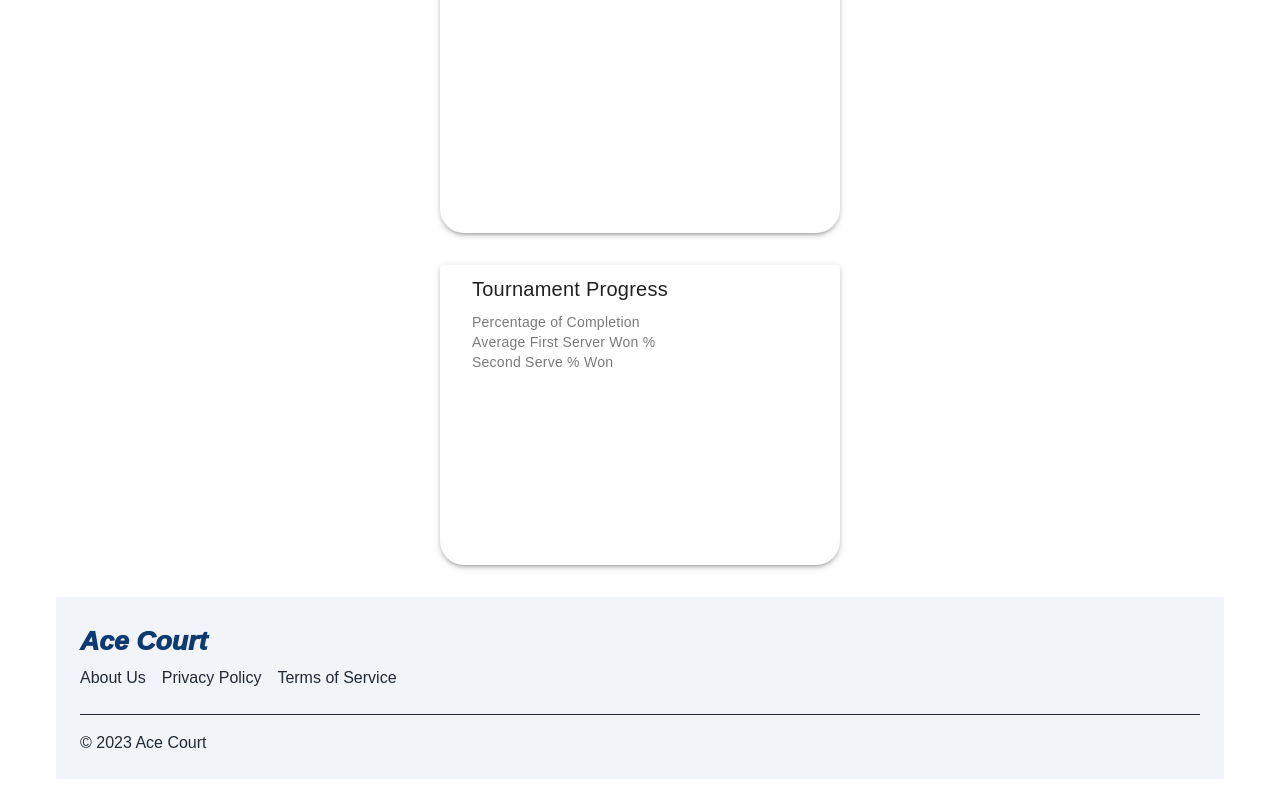
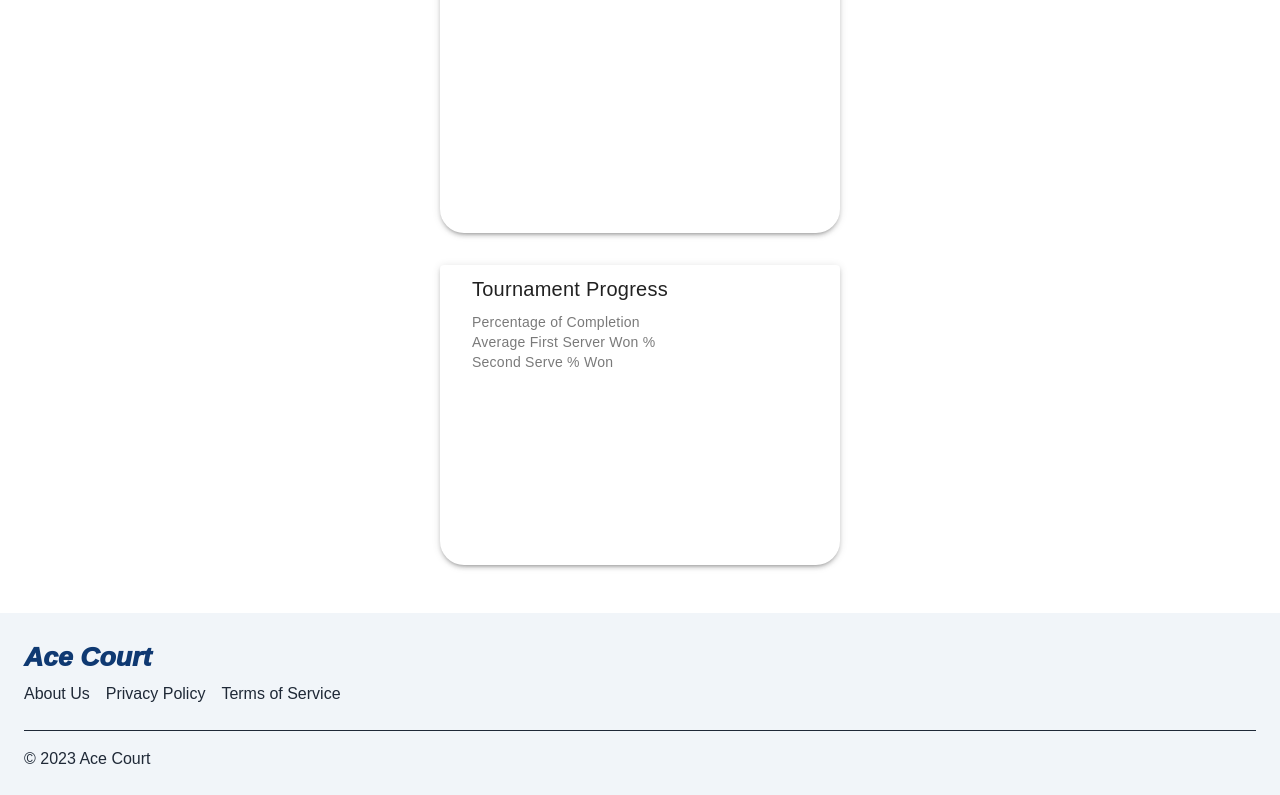
Before and after one commit to xnm-sdksdk/AceCourt, a Vue app: page /home in a window 1280 px wide. Shown: the part 2049-2844 px from the top of the page. Built offline with nearby package versions, Linux system fonts and the light colour scheme.

Commit message:
fix footer position

```diff
--- a/src/views/HomePageView.vue
+++ b/src/views/HomePageView.vue
@@ -154,8 +154,8 @@
         </v-card>
       </div>
       <!-- Footer -->
-      <Footer></Footer>
     </v-container>
+    <Footer></Footer>
   </v-app>
 </template>
 
```
